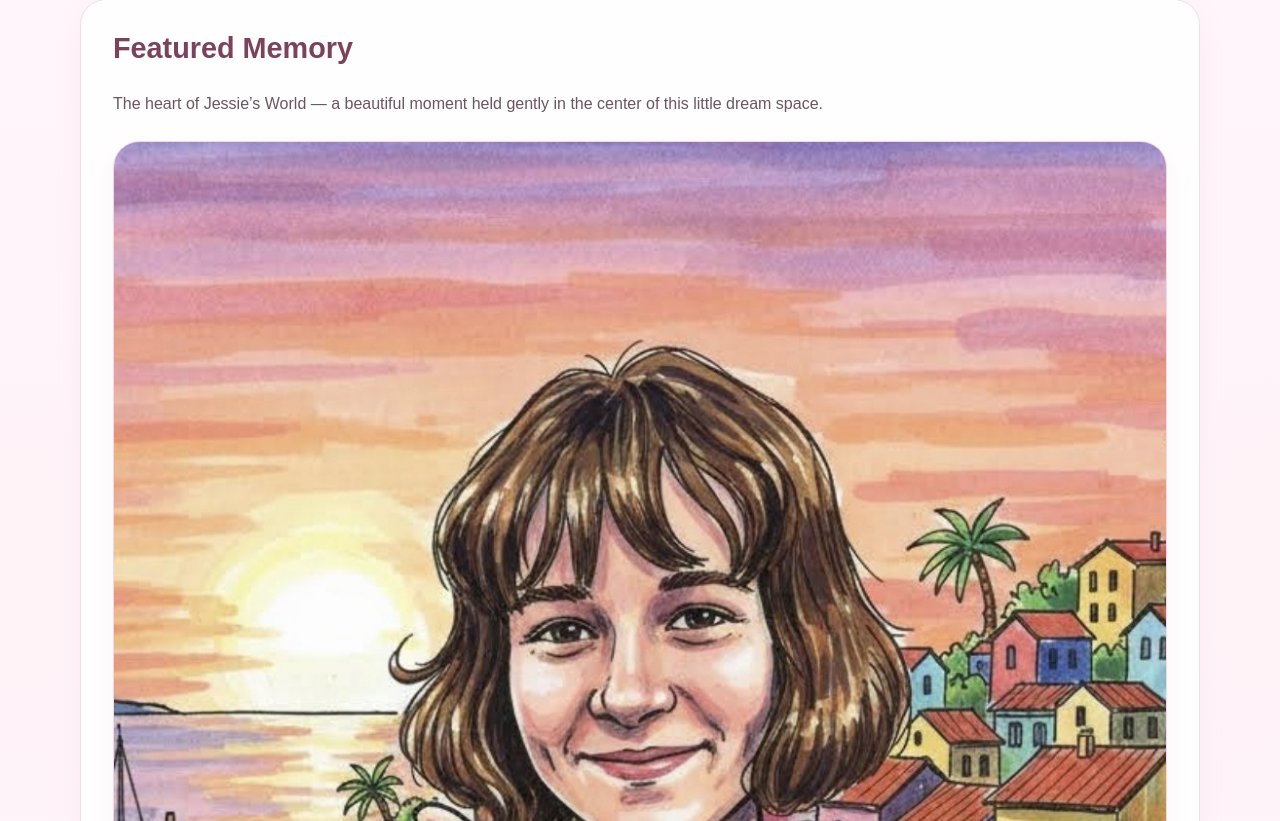
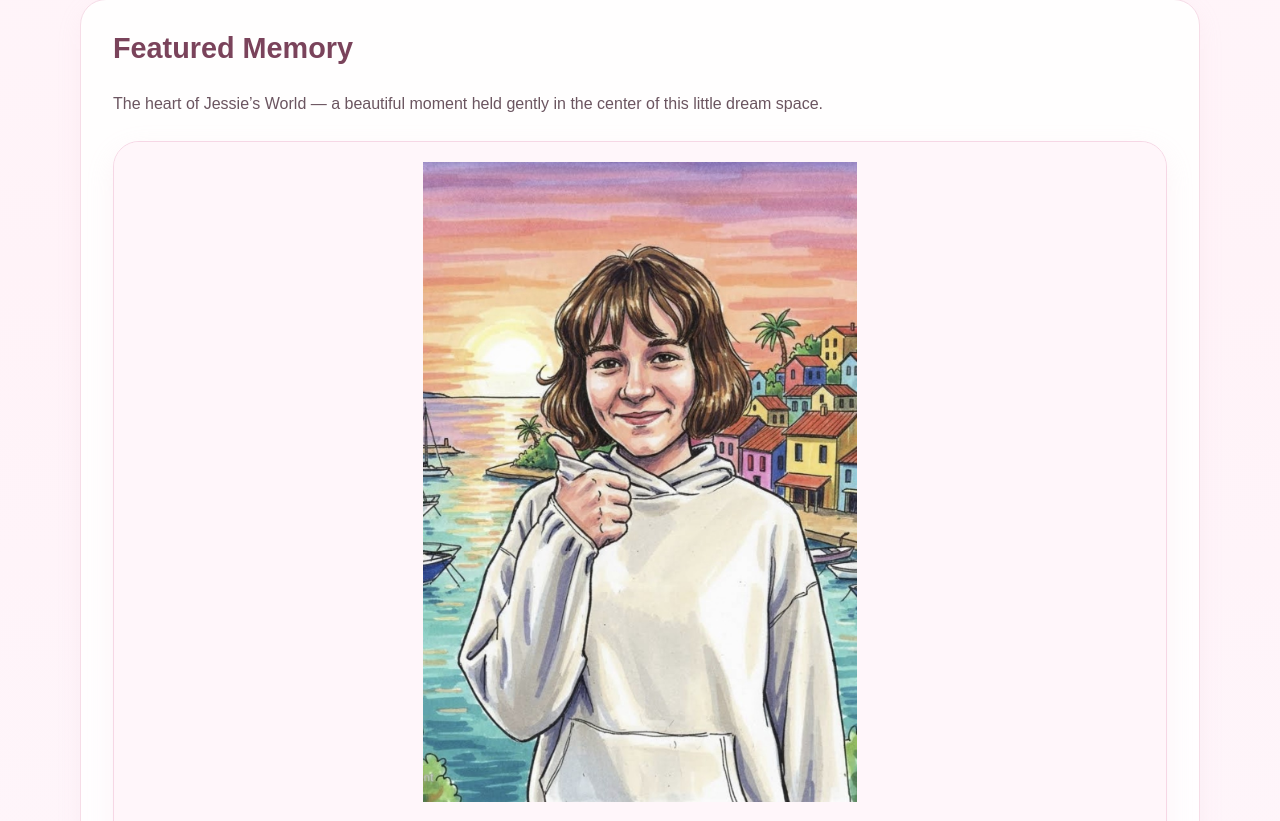
Before and after one commit to DanceOnVibes/Jessie-ai, a Next.js app: page / in a window 1280 px wide. Shown: the part 759-1580 px from the top of the page. Built offline with nearby package versions, Linux system fonts and the light colour scheme.

Commit message:
Make featured image fit nicely on screen

```diff
--- a/app/page.tsx
+++ b/app/page.tsx
@@ -223,15 +223,28 @@ export default function Home() {
               boxShadow: "0 10px 28px rgba(235, 188, 208, 0.16)",
             }}
           >
+            <div
+              style={{
+                display: "flex",
+                justifyContent: "center",
+                alignItems: "center",
+                background: "#fff6fa",
+                padding: "20px",
+              }}
+            >
               <img
                 src="/jessie-main.jpg"
                 alt="Jessie"
                 style={{
                   width: "100%",
-                height: "auto",
+                  maxWidth: "700px",
+                  maxHeight: "80vh",
+                  objectFit: "contain",
                   display: "block",
+                  borderRadius: "18px",
                 }}
               />
+            </div>
 
             <div style={{ padding: "26px" }}>
               <h3
```
Lines whose indentation alone changed are shown as unchanged.
